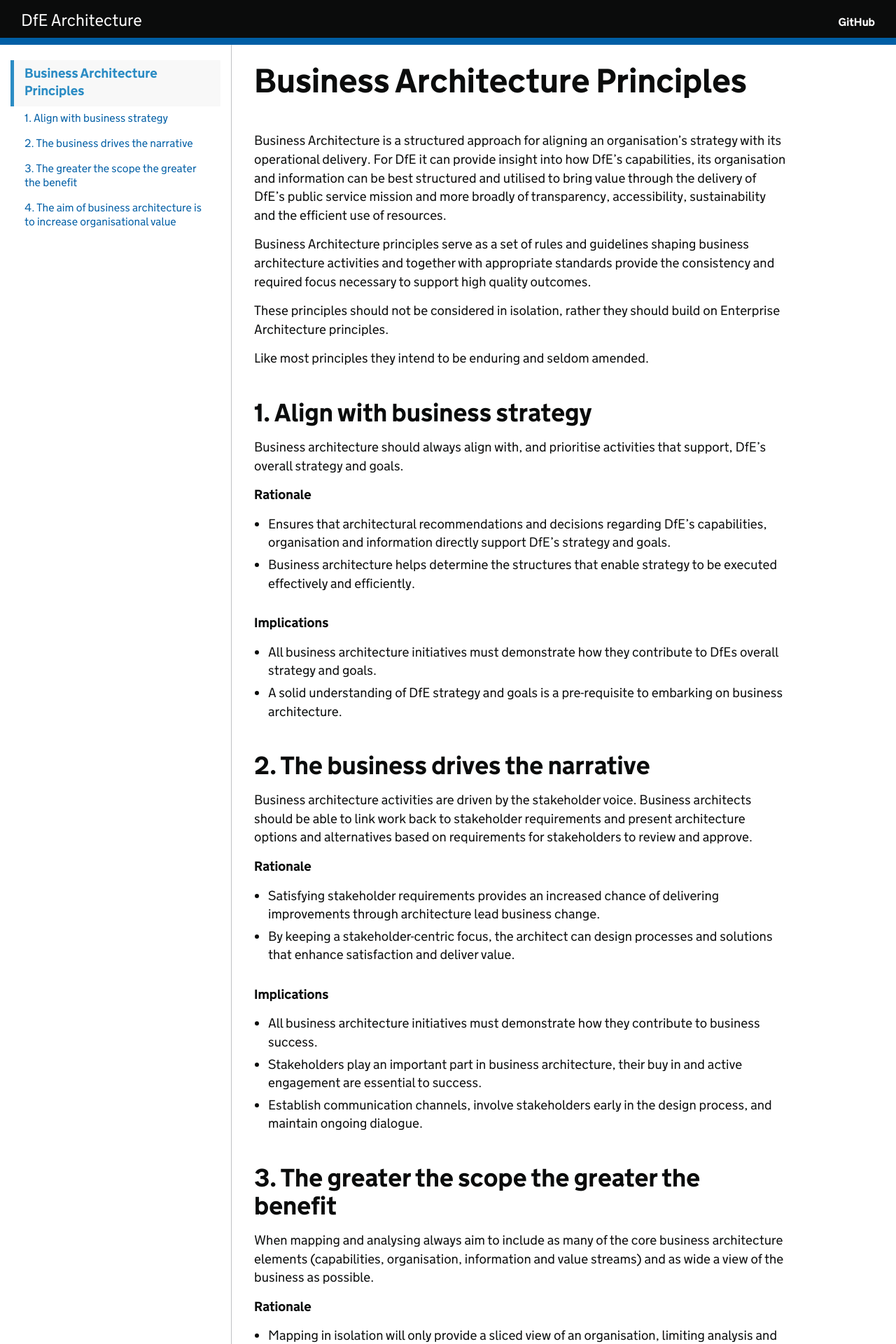
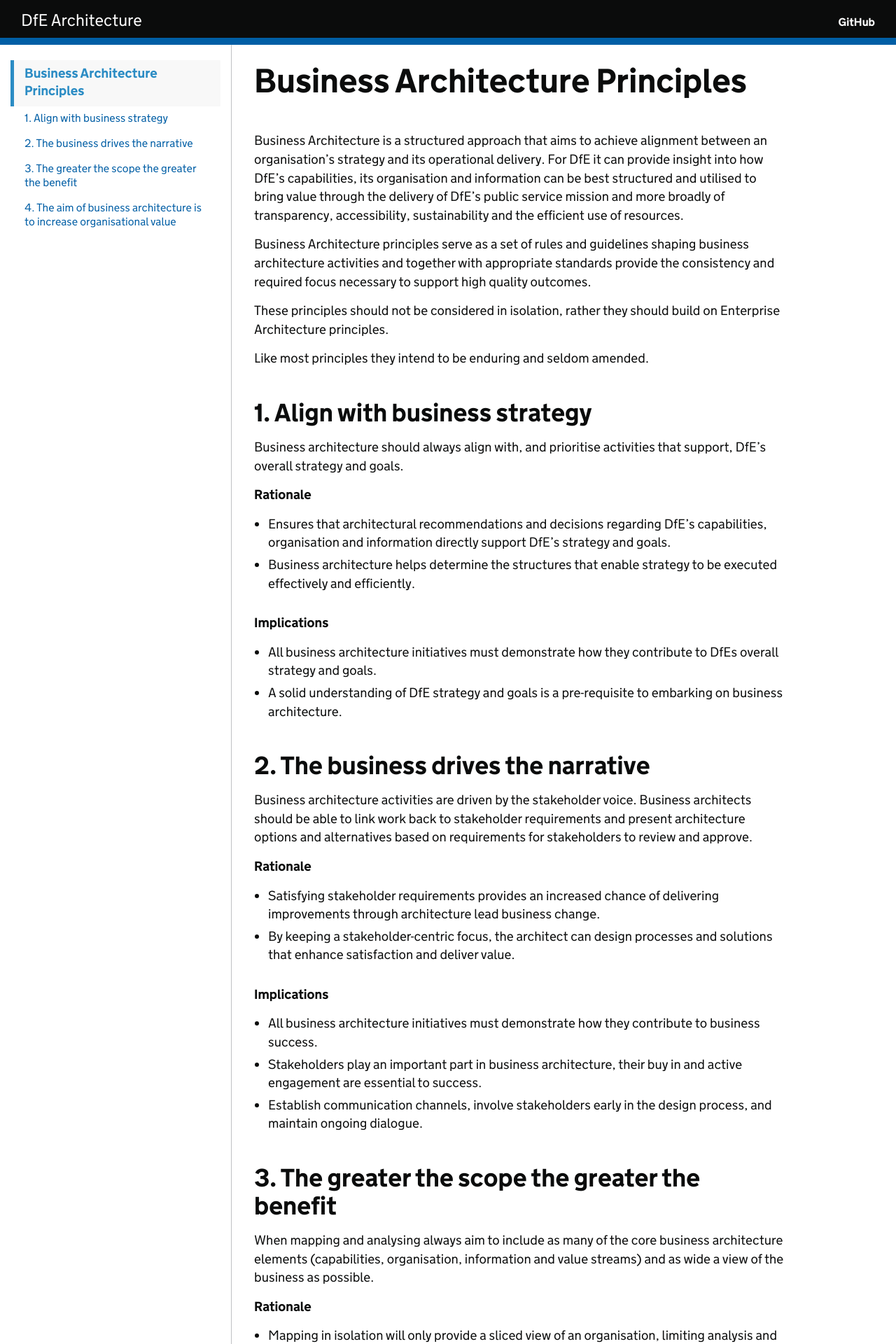
Before and after one commit to DFE-Digital/architecture, a Jekyll site: the page built from principles/business-architecture-principles.md, in a window 1280 px wide. Shown: the top 1920 px of the page at 70% size. Built offline with Jekyll 4.4.1, drawn with Linux system fonts in a browser that asks for light colours; our own code applies the rules of GitHub Pages for plain Markdown files.

Commit message:
Update business-architecture-principles.md

```diff
--- a/principles/business-architecture-principles.md
+++ b/principles/business-architecture-principles.md
@@ -4,7 +4,7 @@ expires: 2025-08-31
 ---
 # Business Architecture Principles
 
-Business Architecture is a structured approach for aligning an organisation’s strategy with its operational delivery. For DfE it can provide insight into how DfE’s capabilities, its organisation and information can be best structured and utilised to bring value through the delivery of DfE’s public service mission and more broadly of transparency, accessibility, sustainability and the efficient use of resources.
+Business Architecture is a structured approach that aims to achieve alignment between an organisation’s strategy and its operational delivery. For DfE it can provide insight into how DfE’s capabilities, its organisation and information can be best structured and utilised to bring value through the delivery of DfE’s public service mission and more broadly of transparency, accessibility, sustainability and the efficient use of resources.
 
 Business Architecture principles serve as a set of rules and guidelines shaping business architecture activities and together with appropriate standards provide the consistency and required focus necessary to support high quality outcomes.
 
```
